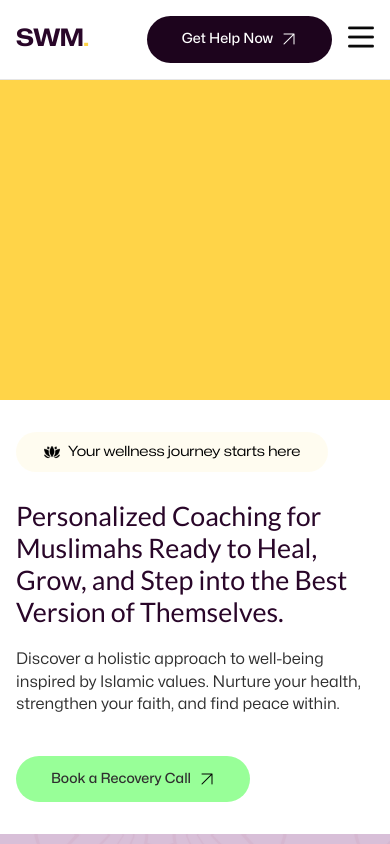
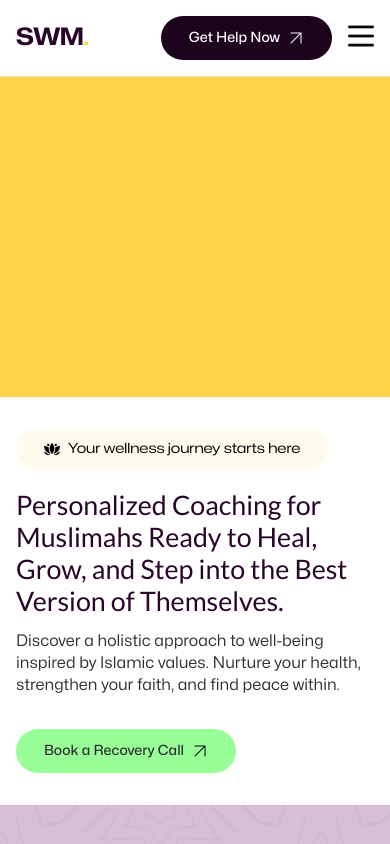
Before and after one commit to jubril-a/safe-with-muhinat, a Next.js app: page / in a window 390 px wide. Shown: the top 844 px of the page. Built offline with nearby package versions, Linux system fonts and the light colour scheme.

Commit message:
fixed overflow

```diff
--- a/app/components/Button.module.scss
+++ b/app/components/Button.module.scss
@@ -6,7 +6,7 @@
     display: flex;
     align-items: center;
     gap: .5rem;
-    padding: 1.1em 2.5em;
+    padding: 1em 2em;
     border-radius: 100px;
     font-weight: 500;
     font-size: 14px;
@@ -20,6 +20,10 @@
         img {
             filter: invert(1);
         }
+    }
+
+    @media (min-width: 520px) {
+        padding: 1.1em 2.5em;
     }
 }
 
--- a/app/components/Hero.module.scss
+++ b/app/components/Hero.module.scss
@@ -2,7 +2,7 @@
 
 .hero {
     display: grid;
-    min-height: 620px;
+    min-height: 640px;
     align-items: center;
 
     @media (min-width: 768px) {
@@ -19,11 +19,12 @@
     padding: 2rem 1rem;
 
     display: grid;
-    gap: 1.25rem;
+    gap: .75rem;
 
     @media (min-width: 768px) {
         margin-inline: auto;
         padding-inline: 2rem;
+        gap: 1.25rem;
     }
 }
 
@@ -57,7 +58,7 @@
 }
 
 .tagline {
-    background-color: rgba(255, 212, 72, 0.08);
+    background-color: rgba(255, 212, 72, 0.1);
     padding: .75rem 1.75rem;
     width: fit-content;
     border-radius: 50px;
--- a/app/components/Navbar.module.scss
+++ b/app/components/Navbar.module.scss
@@ -69,7 +69,6 @@ a.active {
         inset: 0 0 auto;
         padding-block: 16px 32px;
         background-color: #fff;
-        width: 100vw;
         gap: 0;
         z-index: -99;
 
```
